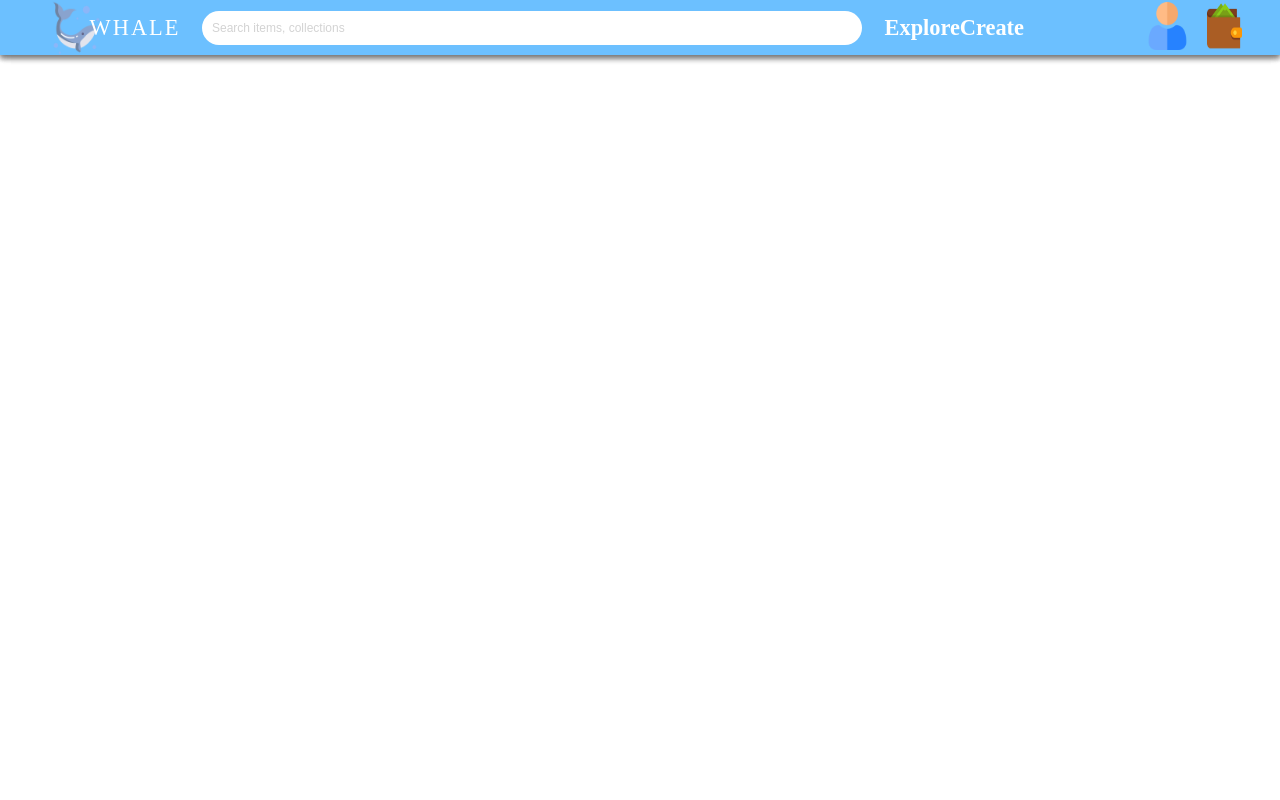
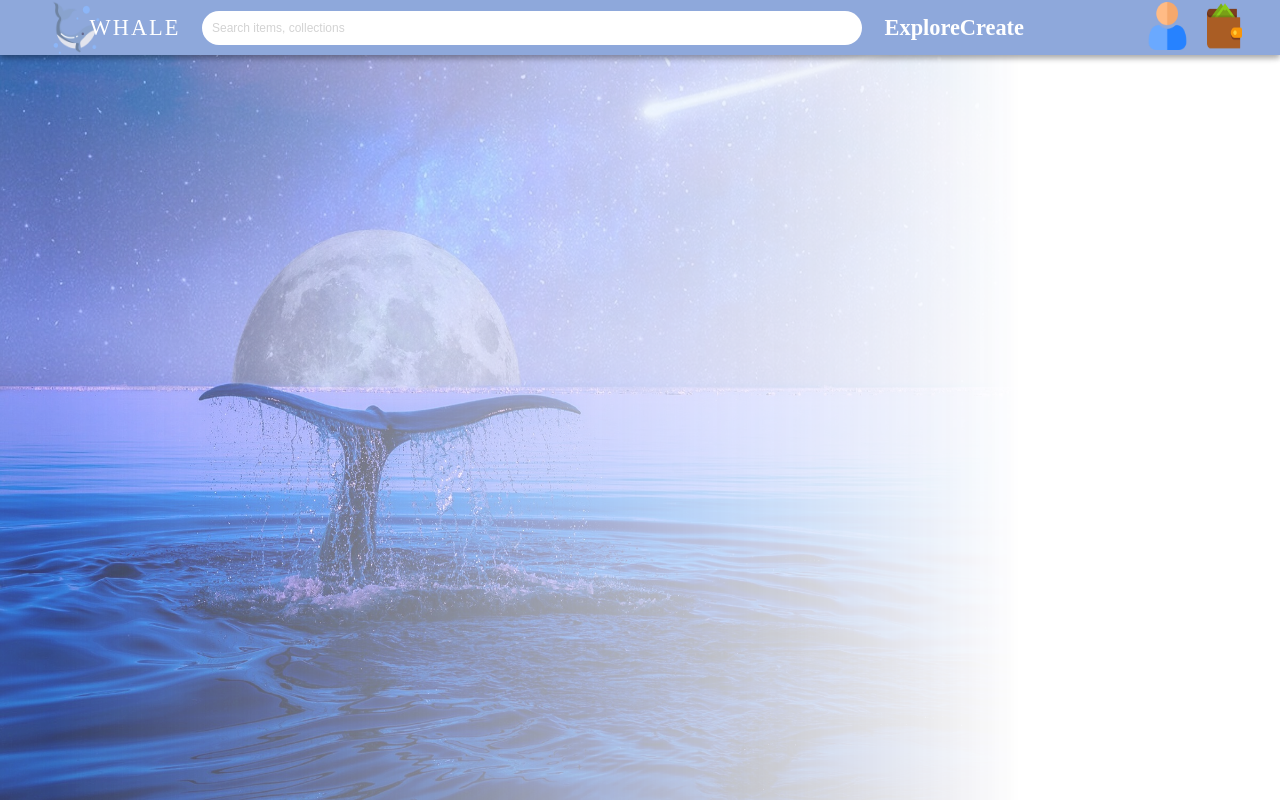
Before and after one commit to codestates/beb-03-whale, a React (Create React App) app in the folder whale/: page / in a window 1280 px wide. Built offline with nearby package versions, Linux system fonts and the light colour scheme.

Commit message:
feat : main page 작성 중, header 수정

```diff
--- a/whale/src/App.js
+++ b/whale/src/App.js
@@ -2,6 +2,9 @@ import Header from "./Component/header";
 import Main from "./Page/Main";
 import { Routes, Route, BrowserRouter } from "react-router-dom";
 
+// 유의 사항
+// Header 컴포넌트의 z-index를 최 상단으로 유지하기 위해 99로 등록해두었습니다.
+// 다른 컴포넌트들은 무조건 99보다 낮게 지정 부탁드립니다!
 function App() {
   return (
     <div className="App">
--- a/whale/src/Component/header.js
+++ b/whale/src/Component/header.js
@@ -10,6 +10,7 @@ const Positioner = styled.div`
   display: flex;
   flex-direction: column;
   position: fixed;
+  z-index: 99;
   top: 0px;
   width: 100%;
   ${shadow(1)}
@@ -41,9 +42,9 @@ const Walletlogo = styled.img`
   height: 3rem;
   width: 35px;
 `;
-// 흰 배경, 내용 중간 정렬
+// 헤더 배경, 내용 중간 정렬
 const WhiteBackground = styled.div`
-  background: #6cc0ff;
+  background: #8ea8db;
   display: flex;
   justify-content: center;
   height: auto;
--- a/whale/src/Page/Main.js
+++ b/whale/src/Page/Main.js
@@ -1,9 +1,26 @@
-import Header from "../Component/header";
+// import Header from "../Component/header";
+import styled from "styled-components";
+import MoonWhale from "../images/moon-whale.jpg";
+
+// 배경
+const MainContainer = styled.div`
+  display: flex;
+  z-index: -1;
+`;
+const Backwhale = styled.img`
+  position: fixed;
+  width: 80%;
+  height: 100%;
+  opacity: 0.8;
+  mask-image: linear-gradient(to right, rgba(0, 0, 0, 1) 5%, transparent 100%);
+`;
 
 function Main() {
   return (
     <div className="Main">
-      <Header />
+      <MainContainer>
+        <Backwhale src={MoonWhale}></Backwhale>
+      </MainContainer>
     </div>
   );
 }
```
Also changed, not shown: whale/src/images/moon-whale.jpg (added).
